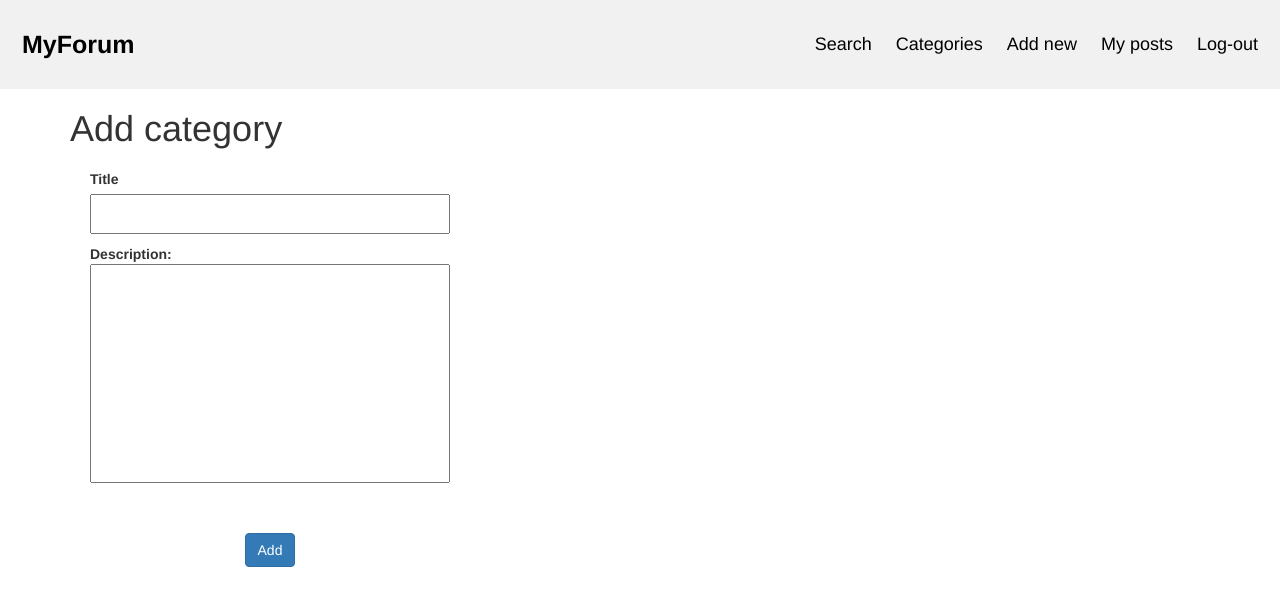
After one commit to matej2000/Forum_ST_nal3, a PHP site: template View/forum-add-categories.php in a window 1280 px wide. The commit adds this page. Shown: the top 606 px of the page. Run offline with PHP 8.4, Linux system fonts and the light colour scheme; the template is opened without the code that fills it, so the values that code supplies are empty; some libraries are stand-ins or nearby versions.

Commit message:
Dodaj kategorijo.

```diff
--- /dev/null
+++ b/View/forum-add-categories.php
@@ -0,0 +1,41 @@
+<?php
+    if(!isset($_SESSION["username"]))
+    {
+        ViewHelper::redirect(BASE_URL . "user/login");
+    }
+
+?>
+<!DOCTYPE html>
+<html lang="en">
+<head>
+    <meta charset="UTF-8">
+    <meta http-equiv="X-UA-Compatible" content="IE=edge">
+    <meta name="viewport" content="width=device-width, initial-scale=1.0">
+    <link rel="stylesheet" href="<?= CSS_URL . "main.css" ?>">
+    <?php include("View/import.php"); ?>
+    <title>Add post</title>
+</head>
+<?php include("View/user-login-header.php"); ?>
+<body>
+    <div class="container">
+        <h1>Add category</h1>
+        <div class="s">
+            <div class="c">
+                <form  action="<?= BASE_URL . "forum/addcategory" ?>" method="post">
+                    <div class="inputs2">
+                        <p><label>Title</label><br/><input type="text" name="title" required/> </p>
+                        <p>
+                            <label>Description: <br />
+                            <textarea style="resize:none" name="content" rows="10" cols="40" required></textarea></label>
+                        </p>
+
+                        <div class="c2">
+                            <button class="btn btn-primary" type="submit">Add</button>
+                        </div>
+                    <div>
+                </form>
+            </div>
+        </div>
+    </div>
+</body>
+</html>
--- a/View/forum-categories.php
+++ b/View/forum-categories.php
@@ -25,6 +25,9 @@
         </div>
         <h1>Categories</h1>
         <div class="posts">
+            <form action="<?= BASE_URL . "forum/addcategory" ?>" method="get">
+                <button>New category</button>
+            </form>
             <?php foreach ($hits as $category): ?>
                 <div class="post">
                 <a href="<?= BASE_URL . "forum/category?idc=" . $category["IdC"] ?>"><?= $category["TitleC"] ?></a>
```
Also changed, not shown: Controller/ForumController.php (+6 -1 lines), Model/ForumDB.php (+10 -0 lines), index.php (+8 -0 lines).
